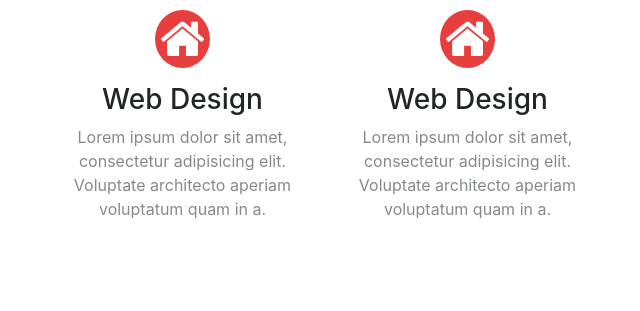
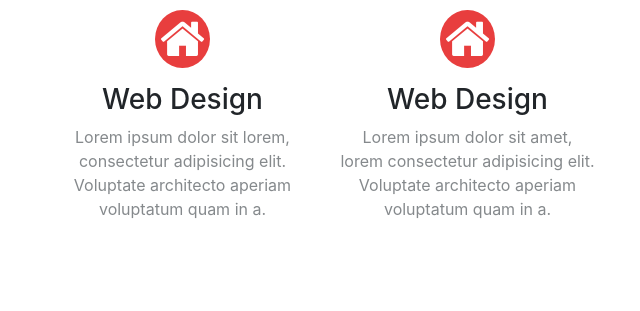
Before and after one commit to AbdooRamadan/BootStrap4, a plain HTML site: page index.html in a window 1280 px wide. Shown: the part 860-1171 px from the top of the page, 30-670 px from the left. Drawn offline with Linux system fonts and the light colour scheme.

Commit message:
i changed a word in section features because i trying to learn

```diff
--- a/index.html
+++ b/index.html
@@ -103,12 +103,12 @@
                 <div class="col-sm-6 col-md-3">
                     <i class="fa fa-home fa-3x rounded-circle"></i>
                     <h3>Web Design</h3>
-                    <p>Lorem ipsum dolor sit amet, consectetur adipisicing elit. Voluptate architecto aperiam voluptatum quam in a.</p>
+                    <p>Lorem ipsum dolor sit lorem, consectetur adipisicing elit. Voluptate architecto aperiam voluptatum quam in a.</p>
                 </div>
                 <div class="col-sm-6 col-md-3">
                     <i class="fa fa-home fa-3x rounded-circle"></i>
                     <h3>Web Design</h3>
-                    <p>Lorem ipsum dolor sit amet, consectetur adipisicing elit. Voluptate architecto aperiam voluptatum quam in a.</p>
+                    <p>Lorem ipsum dolor sit amet, lorem consectetur adipisicing elit. Voluptate architecto aperiam voluptatum quam in a.</p>
                 </div>
                 <div class="col-sm-6 col-md-3">
                     <i class="fa fa-home fa-3x rounded-circle"></i>
```
